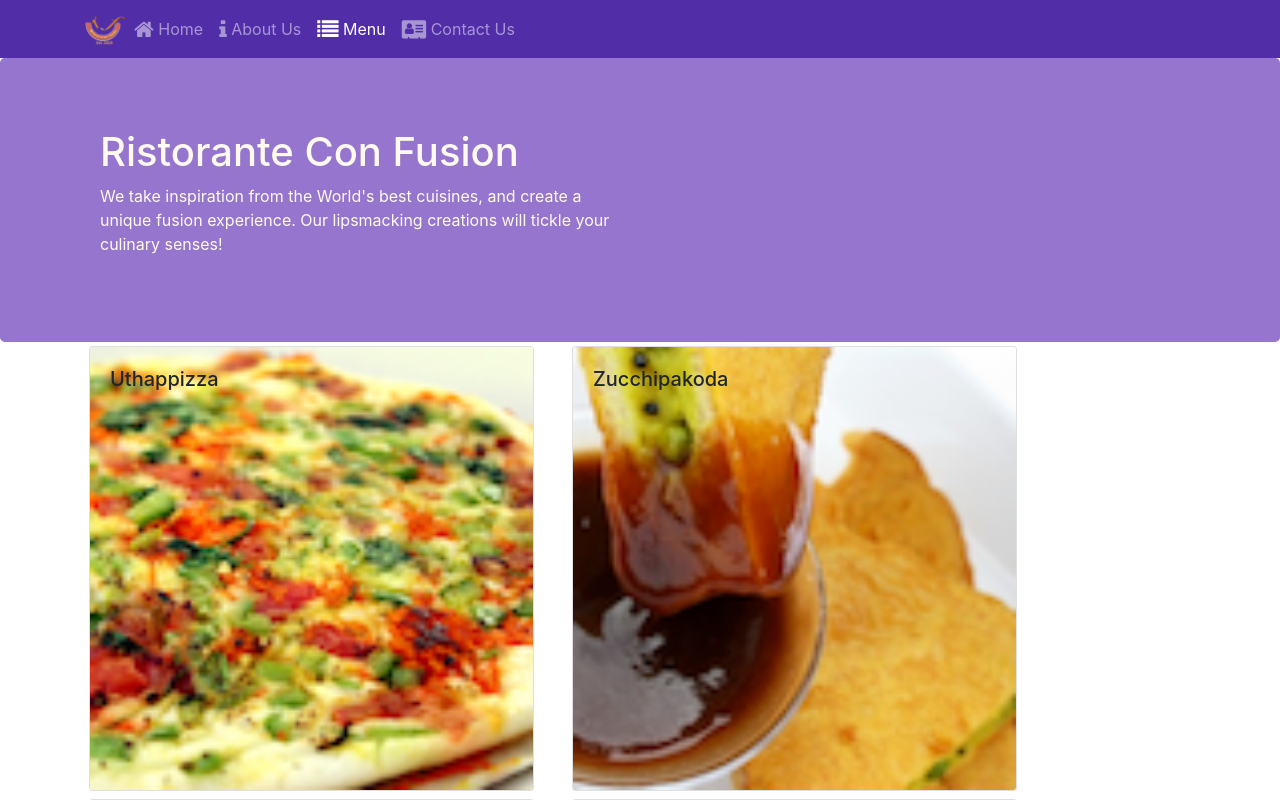
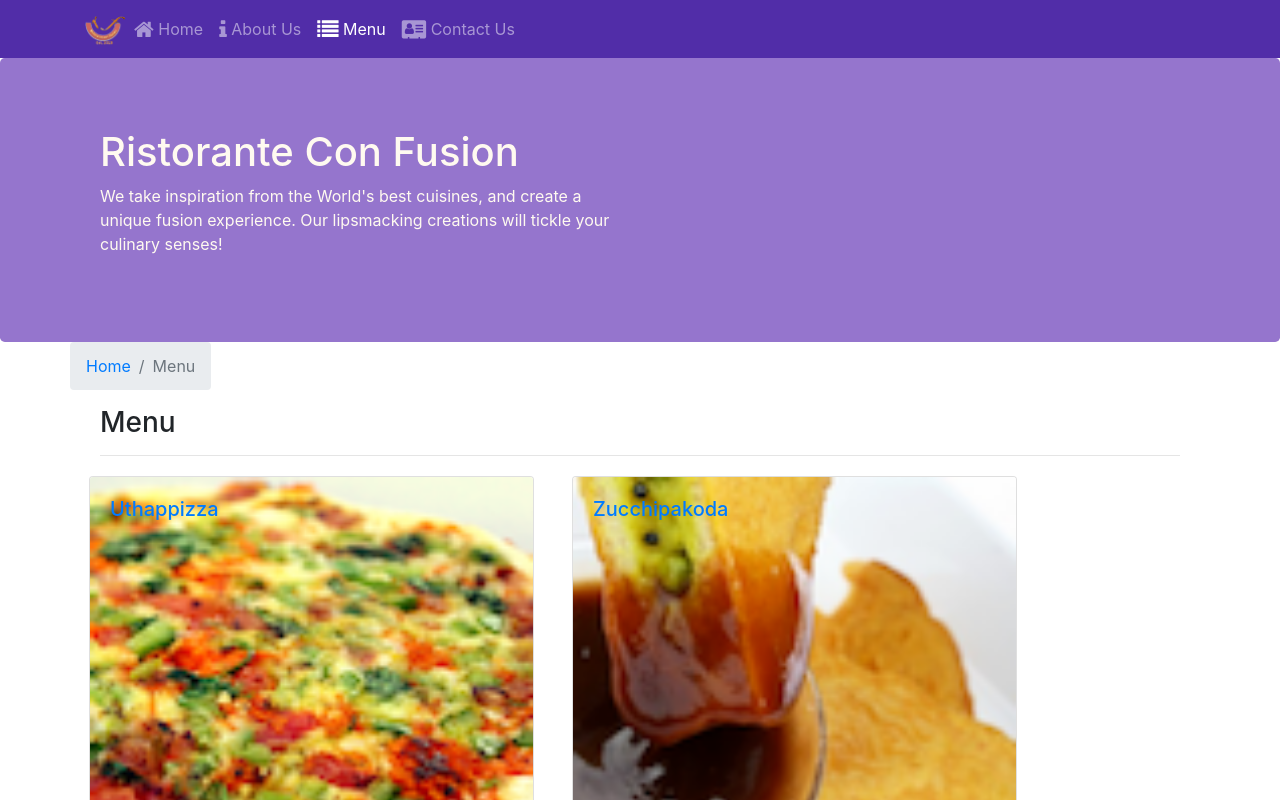
Before and after one commit to wkraxberger/confusion, a React (Create React App) app: page /menu in a window 1280 px wide. Shown: the top 800 px of the page. Built offline with nearby package versions, Linux system fonts and the light colour scheme.

Commit message:
Added breadcrumbs. enhanced view

```diff
--- a/src/components/ContactComponent.js
+++ b/src/components/ContactComponent.js
@@ -1,8 +1,20 @@
 import React from 'react';
+import { Breadcrumb, BreadcrumbItem } from 'reactstrap'
+import { Link } from 'react-router-dom'
 
 function Contact(props) {
     return(
         <div className="container">
+            <div className="row">
+                <Breadcrumb>
+                    <BreadcrumbItem><Link to='/menu'>Menu</Link></BreadcrumbItem>
+                    <BreadcrumbItem active>Contact Us</BreadcrumbItem>
+                </Breadcrumb>
+            </div>
+            <div className="col-12">
+                <h3>Contact Us</h3>
+                <hr />
+            </div>
             <div className="row row-content">
                 <div className="col-12">
                 <h3>Location Information</h3>
--- a/src/components/DishdetailComponent.js
+++ b/src/components/DishdetailComponent.js
@@ -1,6 +1,7 @@
 import React from 'react';
-import { Card, CardImg, CardImgOverlay, CardText, CardBody, CardTitle } from 'reactstrap'
-
+import { Card, CardImg, CardImgOverlay, CardText, CardBody,
+		CardTitle, Breadcrumb, BreadcrumbItem } from 'reactstrap'
+import { Link } from 'react-router-dom'
 
 	function RenderDish({dish}) {
 		return(
@@ -41,8 +42,18 @@
 			return(
 				<div class="container">
 					<div className="row">
+						<Breadcrumb>
+							<BreadcrumbItem><Link to='/menu'>Menu</Link></BreadcrumbItem>
+							<BreadcrumbItem active>{props.dish.name}</BreadcrumbItem>
+						</Breadcrumb>
+					</div>
+					<div className="col-12">
+						<h3>Menu</h3>
+						<hr />
+					</div>
+					<div className="row">
 						<RenderDish dish={props.dish} />
-						<RenderComments comments={props.dish.comments} />
+						<RenderComments comments={props.comments} />
 					</div>
 				</div>
 			);
--- a/src/components/MainComponent.js
+++ b/src/components/MainComponent.js
@@ -41,12 +41,20 @@
         );
     }
 
+    const DishWithId = ({match}) => {
+        return(
+            <DishDetail dish={this.state.dishes.filter((dish) => dish.id === parseInt(match.params.dishId, 10))[0]}
+                comments={this.state.comments.filter((comment) => comment.dishId === parseInt(match.params.dishId, 10))}/>
+        );
+    }
+
   	return (
    	   	<div>
             <Header />
             <Switch>
                 <Route path="/home" component={HomePage} />
                 <Route exact path="/menu" component={() => <Menu dishes={this.state.dishes} />} />
+                <Route path="/menu/:dishId" component={DishWithId} />
                 <Route exact path="/contactus" component={Contact} />
                 <Redirect to="/home" />
             </Switch>
--- a/src/components/MenuComponent.js
+++ b/src/components/MenuComponent.js
@@ -1,13 +1,16 @@
 import React from 'react';
-import { Card, CardImg, CardImgOverlay, CardText, CardBody, CardTitle } from 'reactstrap'
+import { Card, CardImg, CardImgOverlay, CardText, CardBody, CardTitle, Breadcrumb, BreadcrumbItem } from 'reactstrap'
+import { Link } from 'react-router-dom'
 
 	function RenderMenuItem({ dish, onClick }) {
 		return(
-                <Card onClick={() => onClick(dish.id)}>
-                    <CardImg width="100%" src={dish.image} alt={dish.name} />
-                  	<CardImgOverlay>
-                    	<CardTitle>{dish.name}</CardTitle>
-                  	</CardImgOverlay>
+                <Card>
+                	<Link to={`/menu/${dish.id}`}>
+	                    <CardImg width="100%" src={dish.image} alt={dish.name} />
+	                  	<CardImgOverlay>
+	                    	<CardTitle>{dish.name}</CardTitle>
+	                  	</CardImgOverlay>
+                  	</Link>
                 </Card>
 
 		);
@@ -18,13 +21,23 @@
     	const menu = props.dishes.map((dish) => {
             return (
               <div key={dish.id} className="col-12 col-md-5 m-1">
-              	  <RenderMenuItem dish={dish} onClick={props.onClick} />
+              	  <RenderMenuItem dish={dish} />
               </div>
             );
         });
 
 		return (
 			<div className="container">
+				<div className="row">
+					<Breadcrumb>
+						<BreadcrumbItem><Link to='/home'>Home</Link></BreadcrumbItem>
+						<BreadcrumbItem active>Menu</BreadcrumbItem>
+					</Breadcrumb>
+				</div>
+				<div className="col-12">
+					<h3>Menu</h3>
+					<hr />
+				</div>
 				<div className="row">
 					{menu}
 				</div>
```
